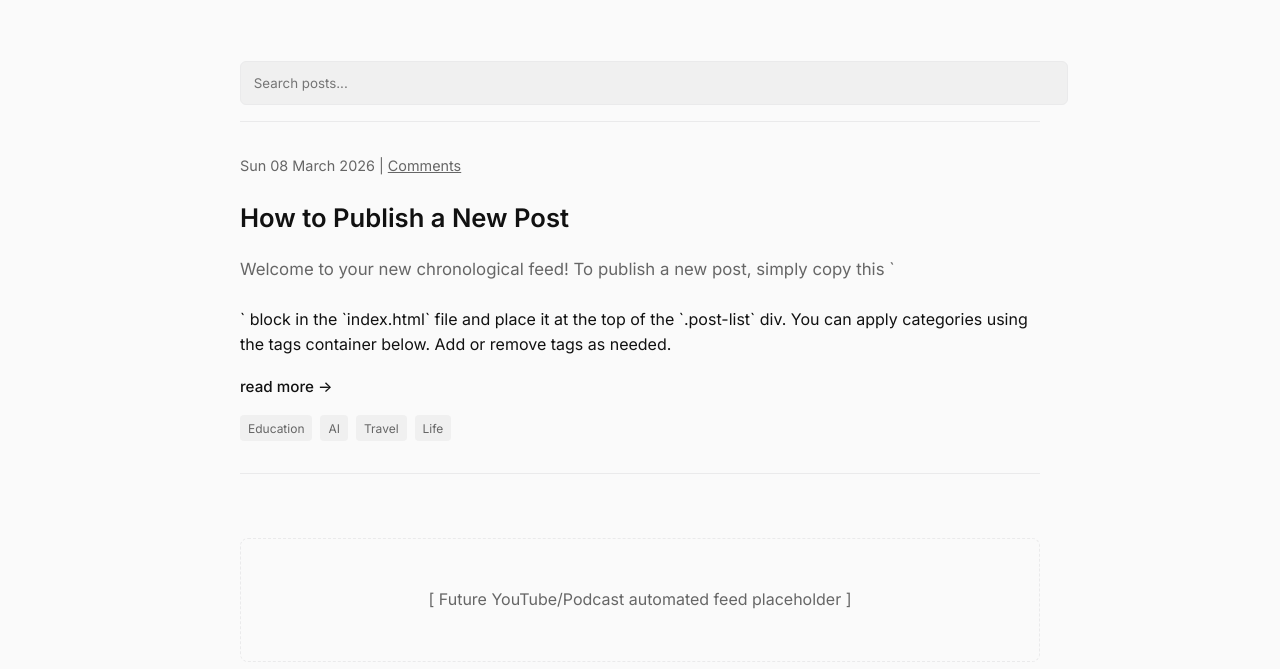
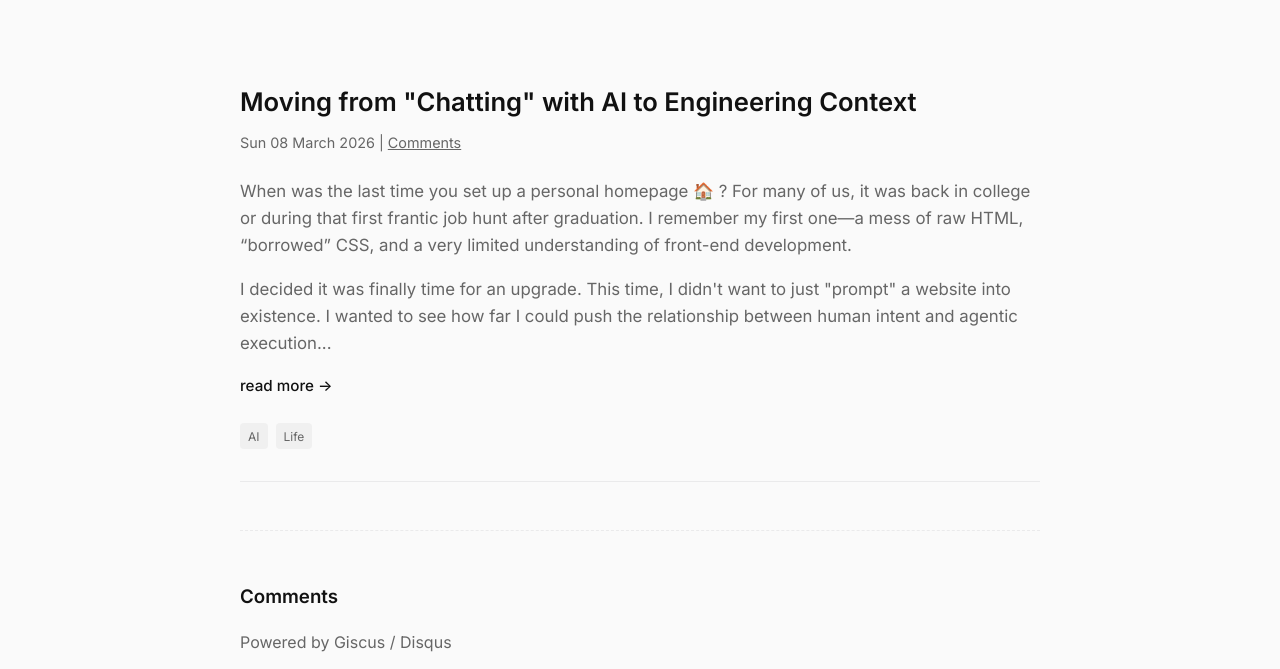
Before and after one commit to iloveeatsugar/crispylens-homepage, a plain HTML site: page index.html in a window 1280 px wide. Shown: the part 314-983 px from the top of the page. Drawn offline with Linux system fonts and the light colour scheme.

Commit message:
Add files via upload

```diff
--- a/index.html
+++ b/index.html
@@ -23,7 +23,6 @@
                 <a href="index.html" class="active">Home</a>
                 <a href="about.html">About</a>
                 <a href="#post">Post</a>
-                <a href="#search">🔍Search</a>
             </div>
         </div>
     </nav>
@@ -36,38 +35,34 @@
                 <h1 class="hero-title">Life, Perspective, AI, <span class="gradient-text">Exploration</span></h1>
             </div>
 
-            <!-- Search Placeholder -->
-            <div id="search"
-                style="margin-bottom: 2rem; border-bottom: 1px solid var(--border-color); padding-bottom: 1rem;">
-                <input type="text" placeholder="Search posts..."
-                    style="width: 100%; padding: 0.8rem; border-radius: 6px; border: 1px solid var(--border-color); background: var(--hover-bg); color: var(--text-primary); font-family: inherit;">
-            </div>
+
 
             <div id="post" class="post-list">
-                <!-- Instruction Post Item -->
+                <!-- Post Item: Context Engineering -->
                 <article class="post-item">
-                    <div class="post-meta">Sun 08 March 2026 | <a href="#comments"
+                    <h2 class="post-title" style="margin-bottom: 0.5rem;"><a
+                            href="posts/context-engineering.html">Moving from "Chatting" with AI to
+                            Engineering Context</a></h2>
+                    <div class="post-meta" style="margin-bottom: 1.5rem;">Sun 08 March 2026 | <a
+                            href="posts/context-engineering.html#comments"
                             style="color: inherit; text-decoration: underline;">Comments</a></div>
-                    <h2 class="post-title"><a href="#">How to Publish a New Post</a></h2>
-                    <p class="post-excerpt">Welcome to your new chronological feed! To publish a new post, simply copy
-                        this `
-                    <article>` block in the `index.html` file and place it at the top of the `.post-list` div. You can
-                        apply categories using the tags container below. Add or remove tags as needed.</p>
-                        <a href="#" class="read-more">read more &rarr;</a>
-                        <div class="tags">
-                            <span class="card-tag">Education</span>
+                    <div class="post-excerpt">
+                        <p style="margin-bottom: 1rem;">When was the last time you set up a personal homepage 🏠 ? For
+                            many of us, it was back in college or during that first frantic job hunt after graduation. I
+                            remember my first one—a mess of raw HTML, “borrowed” CSS, and a very limited understanding
+                            of front-end development.</p>
+                        <p style="margin-bottom: 1rem;">I decided it was finally time for an upgrade. This time, I
+                            didn't want to just "prompt" a website into existence. I wanted to see how far I could push
+                            the relationship between human intent and agentic execution...</p>
+                        <a href="posts/context-engineering.html" class="read-more">read more &rarr;</a>
+                    </div>
+                    <div class="tags" style="margin-top: 1.5rem;">
                         <span class="card-tag">AI</span>
-                            <span class="card-tag">Travel</span>
                         <span class="card-tag">Life</span>
                     </div>
                 </article>
             </div>
 
-            <!-- Future Post Integration Placeholder -->
-            <div class="placeholder-content"
-                style="margin-top: 4rem; text-align: center; border: 1px dashed var(--border-color); padding: 2rem; border-radius: 8px;">
-                <p style="color: var(--text-secondary);">[ Future YouTube/Podcast automated feed placeholder ]</p>
-            </div>
 
             <!-- Comments Placeholder -->
             <div id="comments" class="comments-section">
@@ -92,34 +87,6 @@
         <p>&copy; 2026 CrispyLens. All rights reserved.</p>
     </footer>
 
-    <script>
-        // Simple navigation script
-        const links = document.querySelectorAll('.nav-links a');
-        const sections = document.querySelectorAll('.page-section');
 
-        links.forEach(link => {
-            link.addEventListener('click', (e) => {
-                const targetId = link.getAttribute('href').substring(1);
-
-                // Prevent default if it's an anchor link
-                if (targetId) {
-                    e.preventDefault();
-
-                    // Update active link
-                    links.forEach(l => l.classList.remove('active'));
-                    link.classList.add('active');
-
-                    // Update active section
-                    sections.forEach(sec => {
-                        sec.classList.remove('active-section');
-                        if (sec.id === targetId) {
-                            sec.classList.add('active-section');
-                        }
-                    });
-                }
-            });
-        });
-    </script>
-</body>
 
 </html>
```
Lines whose indentation alone changed are shown as unchanged.
